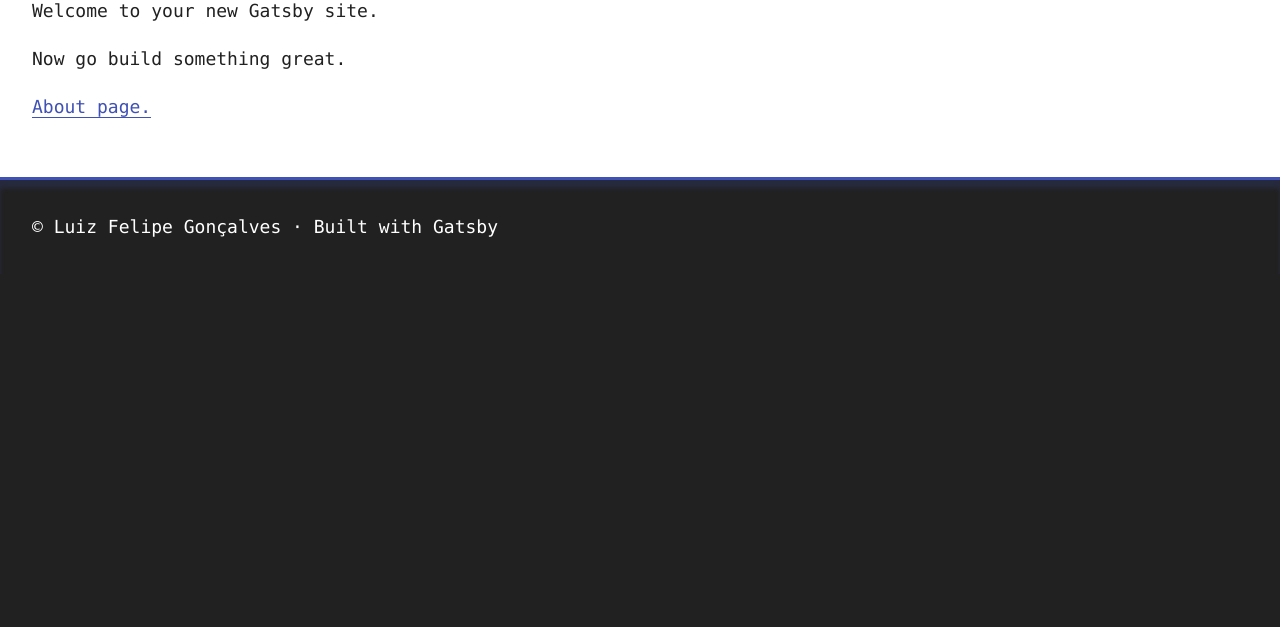
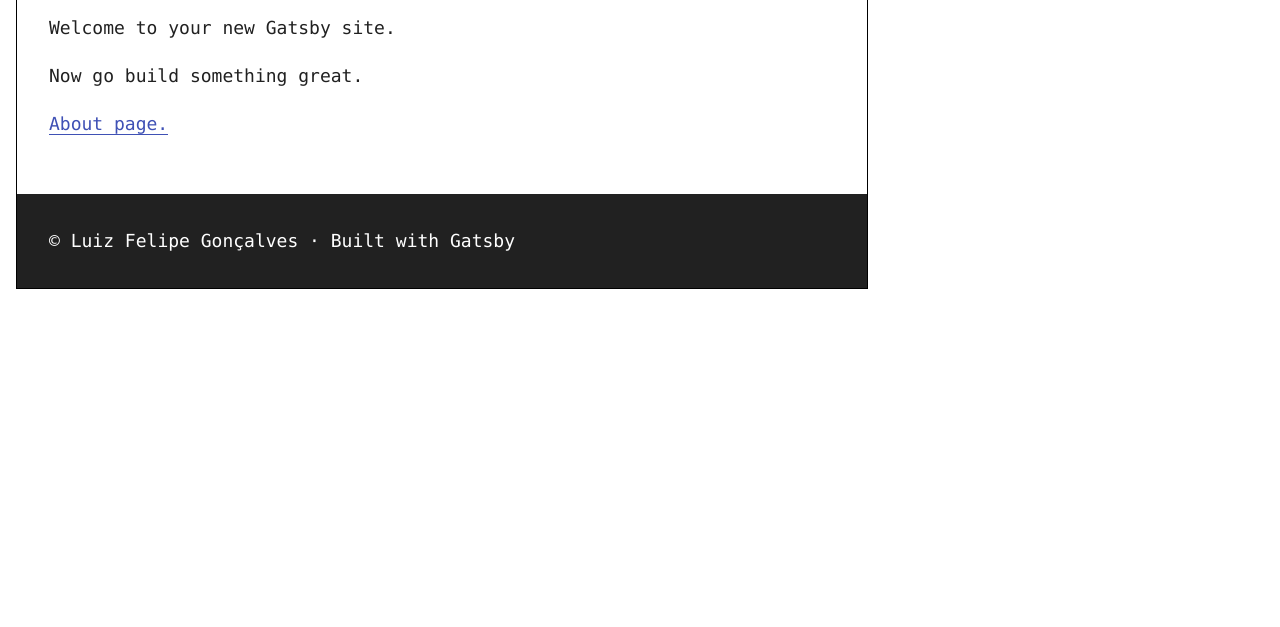
Before and after one commit to lffg-archive/hello-gatsby, a Gatsby site: page / in a window 1280 px wide. Shown: the part 173-800 px from the top of the page. Built offline with nearby package versions, Linux system fonts and the light colour scheme; Gatsby itself is replaced by a stand-in of ours.

Commit message:
feat: Change styles

```diff
--- a/src/components/layout/app.css
+++ b/src/components/layout/app.css
@@ -1,7 +1,3 @@
-body {
-  background-color: #212121;
-}
-
 a {
   color: #3f51b5;
   text-decoration: none;
@@ -24,12 +20,20 @@ h6 {
 }
 
 .app {
+  max-width: 850px;
   background-color: #fff;
   color: #212121;
   font-family: 'SF Mono', 'Fira Code', 'Monaco', 'Menlo', 'Consolas',
     'Source Code Pro', 'Courier', 'Courier New', 'Courier', monospace;
   font-size: 18px;
   line-height: 1.65;
+}
+
+@media screen and (min-width: 850px) {
+  .app {
+    border: solid 1px #000;
+    margin: 1rem;
+  }
 }
 
 .app__header {
@@ -43,8 +47,6 @@ h6 {
 .app__footer {
   margin-top: 1.5rem;
   padding: 2rem;
-  border-top: solid 3px #3f51b5;
   background-color: #212121;
   color: #fff;
-  box-shadow: inset 0 8px 5px rgba(63, 81, 181, 0.2);
 }
```
